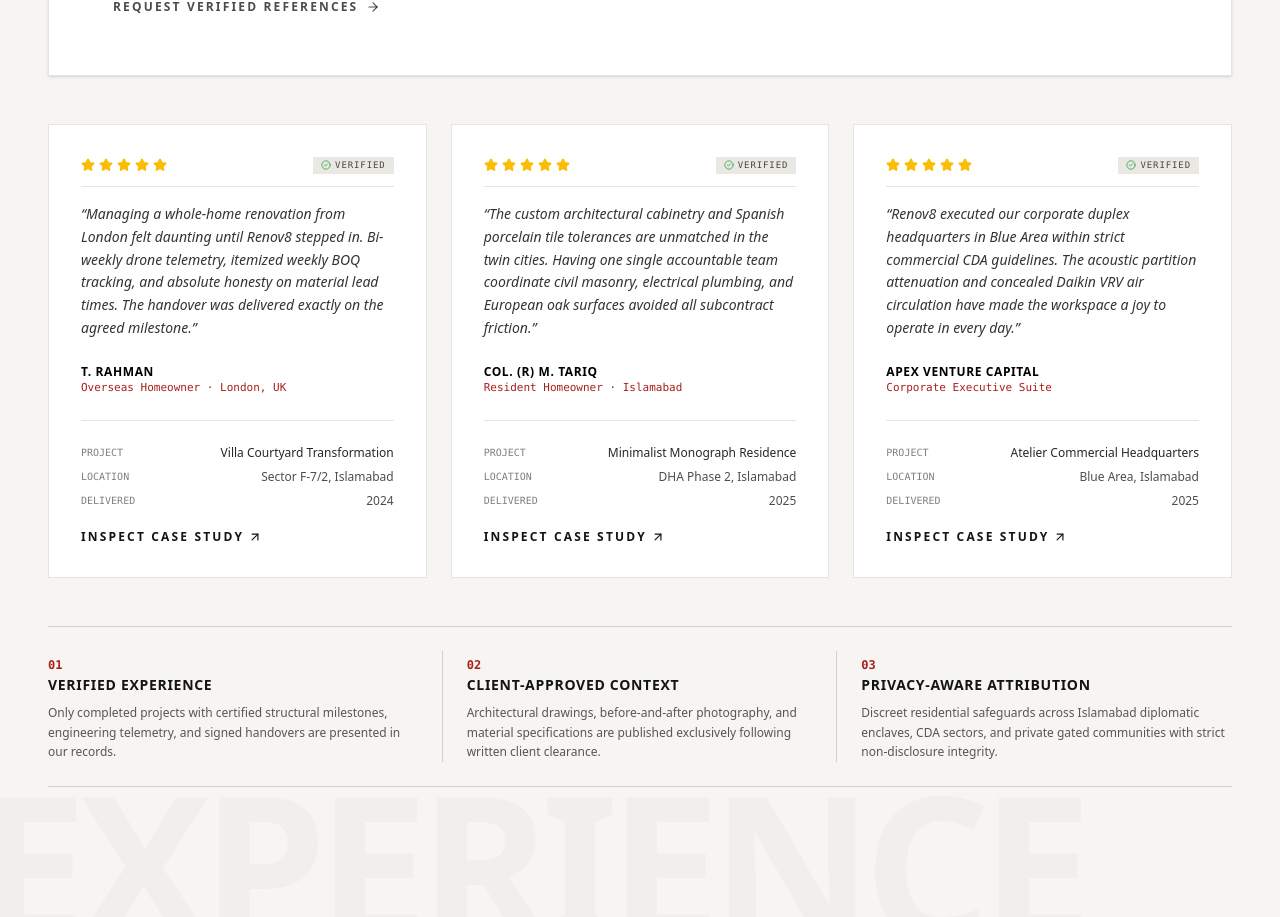
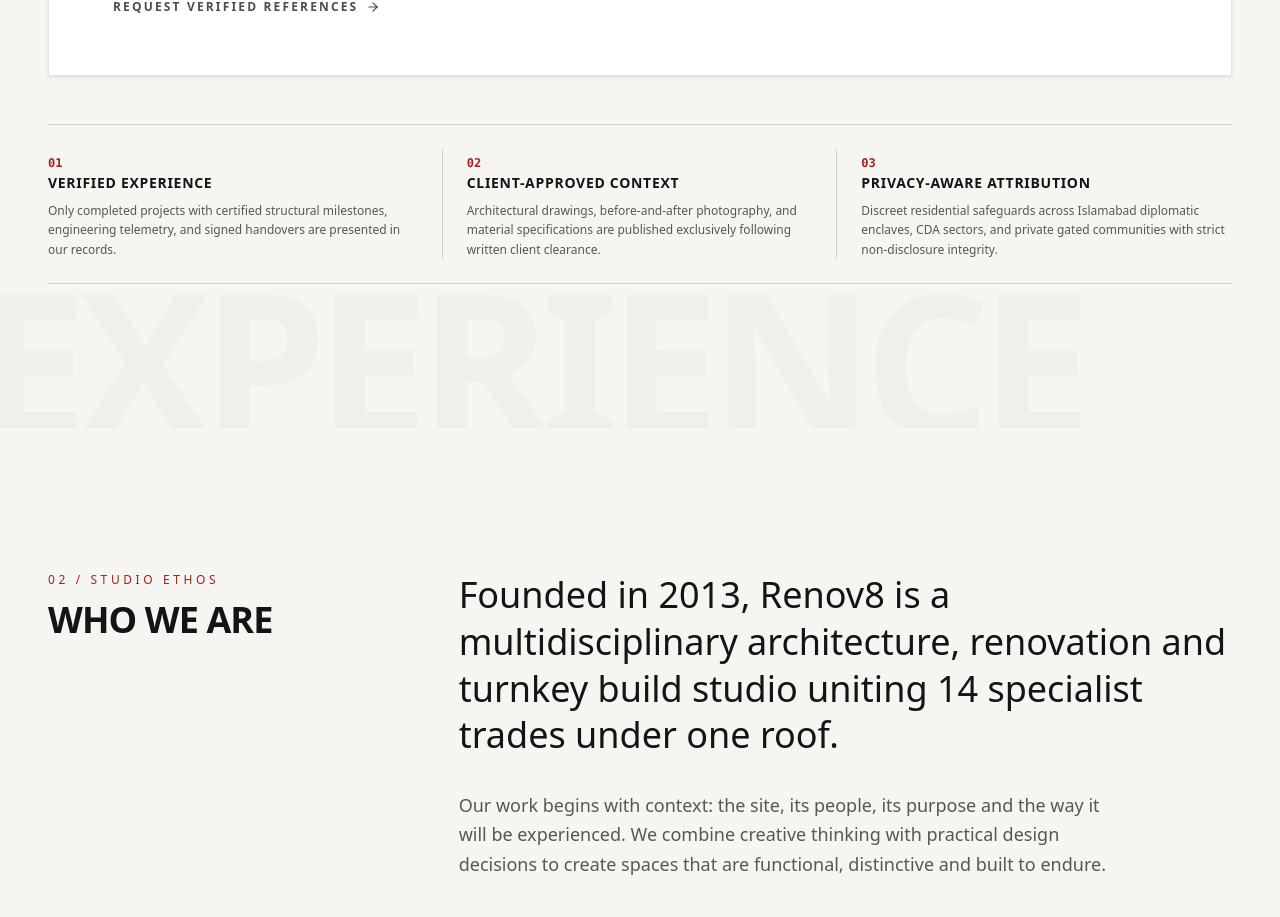
Before and after one commit to aben327922/reno, a Next.js app: page / in a window 1280 px wide. Shown: the part 1520-2437 px from the top of the page. Built offline with nearby package versions, Linux system fonts and the light colour scheme.

Commit message:
fix(reviews): remove fake review cards while preserving Google Business Profile section

```diff
--- a/src/components/ClientExperiences.tsx
+++ b/src/components/ClientExperiences.tsx
@@ -1,71 +1,7 @@
 'use client';
 
 import React from 'react';
-import Link from 'next/link';
-import { ArrowUpRight, ArrowRight, ShieldCheck, CheckCircle2, Star } from 'lucide-react';
-
-interface ClientExperience {
-  id: string;
-  quote: string;
-  client: string;
-  attribution: string;
-  projectTitle: string;
-  category: string;
-  location: string;
-  year: string;
-  scope: string;
-  rating: number;
-  projectHref?: string;
-  googleVerified: boolean;
-}
-
-const EXPERIENCES: ClientExperience[] = [
-  {
-    id: 'exp-01',
-    quote:
-      'Managing a whole-home renovation from London felt daunting until Renov8 stepped in. Bi-weekly drone telemetry, itemized weekly BOQ tracking, and absolute honesty on material lead times. The handover was delivered exactly on the agreed milestone.',
-    client: 'T. Rahman',
-    attribution: 'Overseas Homeowner · London, UK',
-    projectTitle: 'Villa Courtyard Transformation',
-    category: 'Full Villa Remodel',
-    location: 'Sector F-7/2, Islamabad',
-    year: '2024',
-    scope: '1 Kanal · Structural Addition · Millwork & VRF',
-    rating: 5,
-    projectHref: '/work/courtyard-house',
-    googleVerified: true,
-  },
-  {
-    id: 'exp-02',
-    quote:
-      'The custom architectural cabinetry and Spanish porcelain tile tolerances are unmatched in the twin cities. Having one single accountable team coordinate civil masonry, electrical plumbing, and European oak surfaces avoided all subcontract friction.',
-    client: 'Col. (R) M. Tariq',
-    attribution: 'Resident Homeowner · Islamabad',
-    projectTitle: 'Minimalist Monograph Residence',
-    category: 'Interior Architecture & Fit-Out',
-    location: 'DHA Phase 2, Islamabad',
-    year: '2025',
-    scope: '2 Kanal · Kitchen & Bathrooms · Sourced Boara Finishes',
-    rating: 5,
-    projectHref: '/work/quiet-house',
-    googleVerified: true,
-  },
-  {
-    id: 'exp-03',
-    quote:
-      'Renov8 executed our corporate duplex headquarters in Blue Area within strict commercial CDA guidelines. The acoustic partition attenuation and concealed Daikin VRV air circulation have made the workspace a joy to operate in every day.',
-    client: 'Apex Venture Capital',
-    attribution: 'Corporate Executive Suite',
-    projectTitle: 'Atelier Commercial Headquarters',
-    category: 'Office & Commercial Fit-Out',
-    location: 'Blue Area, Islamabad',
-    year: '2025',
-    scope: '4,800 sq.ft · Acoustic Drywall · 3-Phase Infrastructure',
-    rating: 5,
-    projectHref: '/work/studio-nine',
-    googleVerified: true,
-  },
-];
+import { ArrowUpRight, ArrowRight, CheckCircle2, Star } from 'lucide-react';
 
 export default function ClientExperiences() {
   return (
@@ -232,67 +168,6 @@
           </div>
         </div>
 
-        {/* 3 Verified Client Experience Cards */}
-        <div className="grid grid-cols-1 md:grid-cols-3 gap-6 mb-12">
-          {EXPERIENCES.map((exp) => (
-            <article
-              key={exp.id}
-              className="bg-white border border-black/10 p-8 flex flex-col justify-between hover:border-[#A8201A] transition-colors group"
-            >
-              <div className="space-y-4">
-                <div className="flex items-center justify-between border-b border-black/10 pb-3">
-                  <div className="flex items-center gap-1 text-[#FBBC05]">
-                    {[...Array(exp.rating)].map((_, i) => (
-                      <Star key={i} className="w-3.5 h-3.5 fill-current" />
-                    ))}
-                  </div>
-                  <span className="text-[9px] uppercase font-mono tracking-widest px-2 py-0.5 bg-[#EAE8E3] text-black/70 flex items-center gap-1">
-                    <CheckCircle2 className="w-2.5 h-2.5 text-[#34A853]" />
-                    <span>Verified</span>
-                  </span>
-                </div>
-
-                <blockquote className="text-sm text-black/80 font-light leading-relaxed italic">
-                  &ldquo;{exp.quote}&rdquo;
-                </blockquote>
-
-                <div className="pt-2">
-                  <p className="text-xs font-bold uppercase tracking-wider text-black">
-                    {exp.client}
-                  </p>
-                  <p className="text-[11px] font-mono text-[#A8201A]">{exp.attribution}</p>
-                </div>
-              </div>
-
-              <div className="pt-6 mt-6 border-t border-black/10 space-y-2 text-xs">
-                <div className="flex items-center justify-between">
-                  <span className="text-black/50 font-mono text-[10px] uppercase">Project</span>
-                  <span className="font-medium text-black/85 text-right">{exp.projectTitle}</span>
-                </div>
-                <div className="flex items-center justify-between">
-                  <span className="text-black/50 font-mono text-[10px] uppercase">Location</span>
-                  <span className="text-black/70">{exp.location}</span>
-                </div>
-                <div className="flex items-center justify-between">
-                  <span className="text-black/50 font-mono text-[10px] uppercase">Delivered</span>
-                  <span className="text-black/70">{exp.year}</span>
-                </div>
-
-                {exp.projectHref && (
-                  <div className="pt-3">
-                    <Link
-                      href={exp.projectHref}
-                      className="inline-flex items-center gap-1 text-xs uppercase tracking-[0.18em] font-semibold text-[#141414] group-hover:text-[#A8201A] transition-colors"
-                    >
-                      <span>Inspect Case Study</span>
-                      <ArrowUpRight className="w-3.5 h-3.5" />
-                    </Link>
-                  </div>
-                )}
-              </div>
-            </article>
-          ))}
-        </div>
 
         {/* 3 Foundation Principles from original Renov8 */}
         <div className="grid grid-cols-1 md:grid-cols-3 divide-y md:divide-y-0 md:divide-x divide-black/15 border-y border-black/15 py-6">
```
